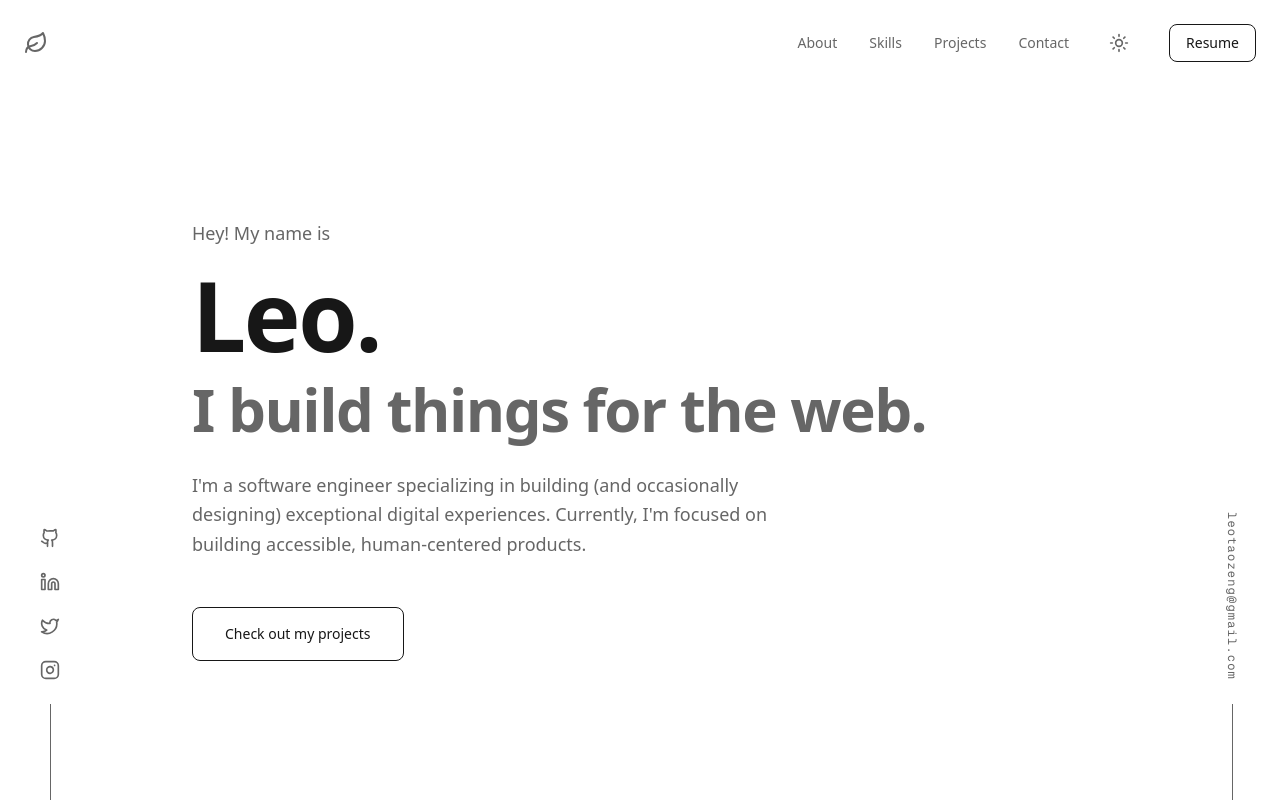
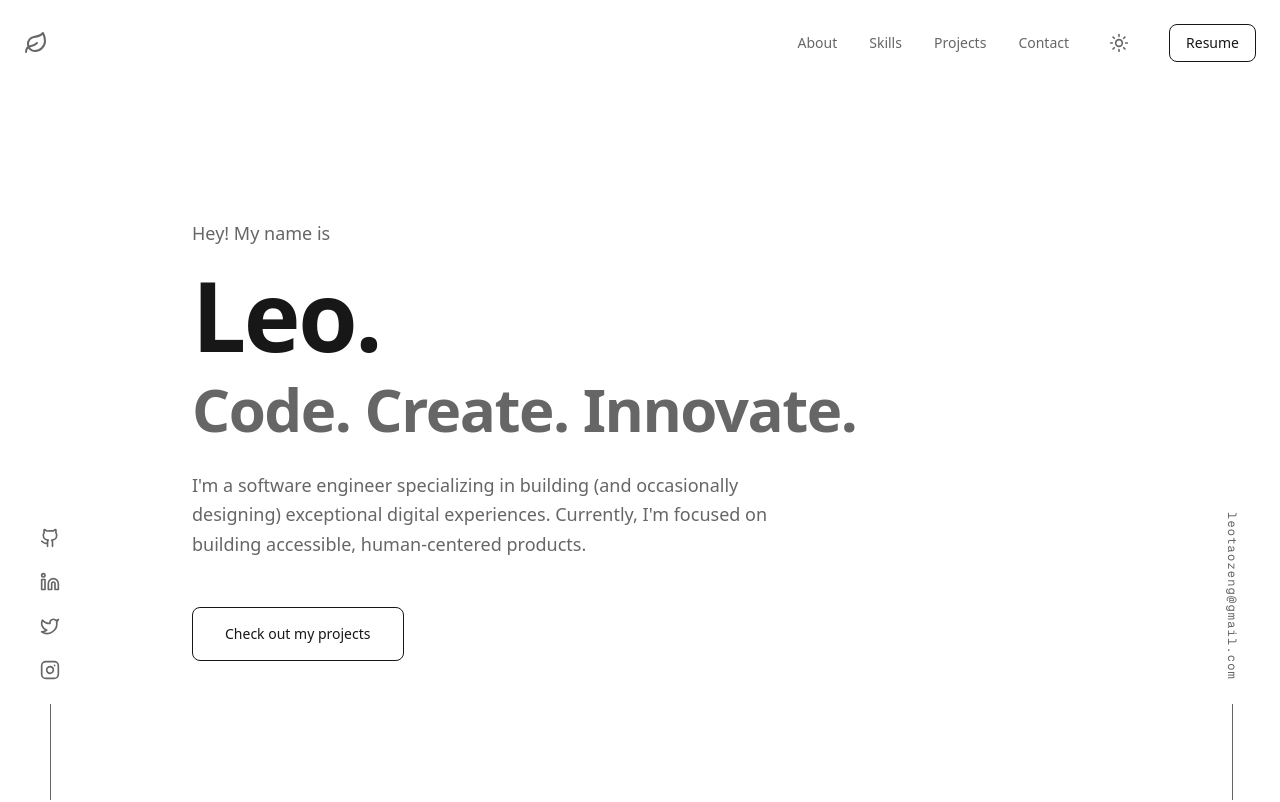
Before and after one commit to leotaozeng/leozeng.tech, a Next.js app: page / in a window 1280 px wide. Shown: the top 802 px of the page. Built offline with nearby package versions, Linux system fonts and the light colour scheme.

Commit message:
feat: update Hero component tagline to reflect new branding

```diff
--- a/src/components/Hero.tsx
+++ b/src/components/Hero.tsx
@@ -34,7 +34,7 @@ const Hero = () => {
             transition={{ duration: 0.5, delay: 0.8 }}
             className="text-4xl md:text-6xl font-bold text-secondary mb-8 tracking-tight"
           >
-            I build things for the web.
+            Code. Create. Innovate.
           </motion.h2>
 
           <motion.p
```
